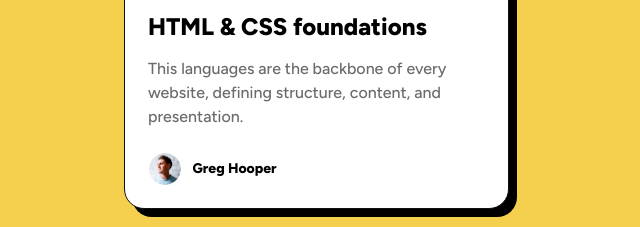
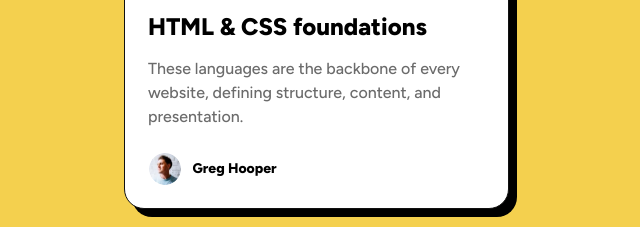
Before and after one commit to Nakhaa/blog-preview-card, a plain HTML site: page index.html in a window 1280 px wide. Shown: the part 453-680 px from the top of the page, 324-964 px from the left. Drawn offline with Linux system fonts and the light colour scheme.

Commit message:
updates the html

```diff
--- a/index.html
+++ b/index.html
@@ -20,7 +20,7 @@
           <div class="publish-date">Published 21 Dec 2023</div>
           <h1 class="title">HTML & CSS foundations</h1>
           <p class="description">
-            This languages are the backbone of every website,
+            These languages are the backbone of every website,
             defining structure, content, and presentation.
           </p>
         </div>
```
